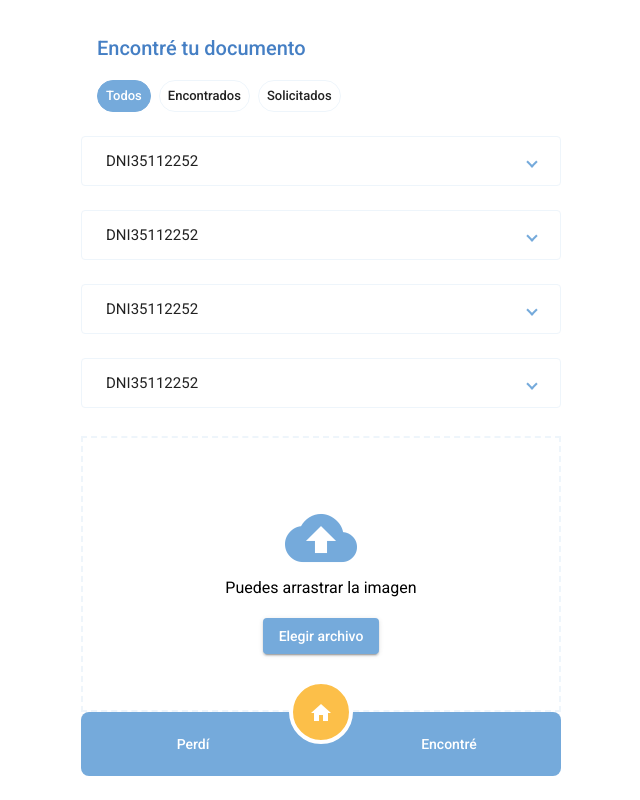
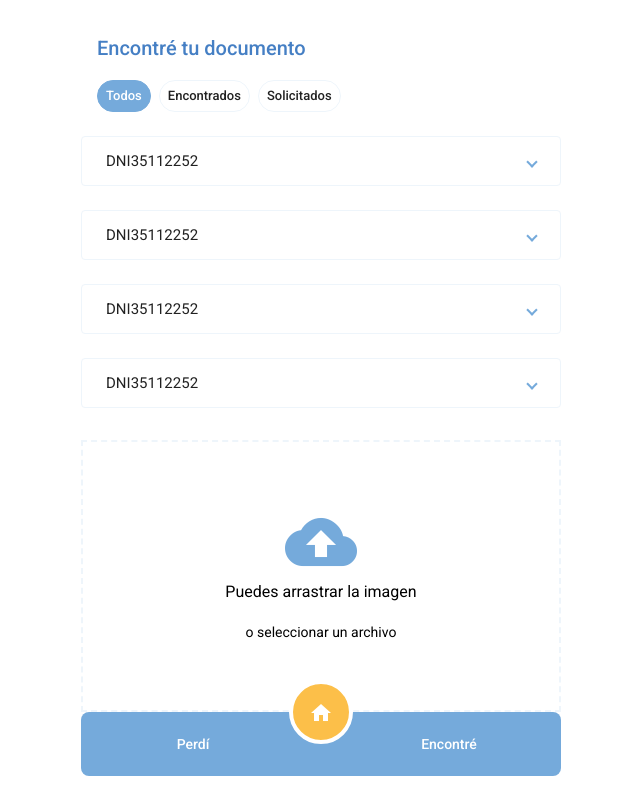
Before and after one commit to federico1818/encontretudocumento-web, an Angular app: page / in a window 1280 px wide. Shown: the whole page, without its empty margins (319-959 px from the left). Built offline with nearby package versions, Linux system fonts and the light colour scheme.

Commit message:
input file has File

```diff
--- a/src/app/shared/input-file/input-file.component.html
+++ b/src/app/shared/input-file/input-file.component.html
@@ -1,5 +1,8 @@
-<div class="container" fxLayout="column" fxLayoutAlign="center center">
-    <mat-icon color="primary">cloud_upload</mat-icon>
-    <h3>Puedes arrastrar la imagen</h3>
-    <button mat-raised-button color="primary">Elegir archivo</button>
-</div>
+<label>
+    <div class="container" fxLayout="column" fxLayoutAlign="center center">
+        <mat-icon color="primary">cloud_upload</mat-icon>
+        <h3>Puedes arrastrar la imagen</h3>
+        <p>o seleccionar un archivo</p>
+    </div>
+    <input type="file" (change)="onchange($event)">
+</label>
--- a/src/app/shared/input-file/input-file.component.scss
+++ b/src/app/shared/input-file/input-file.component.scss
@@ -1,3 +1,8 @@
+input[type="file"] {
+    visibility: hidden;
+    display: none;
+}
+
 .mat-icon {
     font-size: 72px;
     height: 72px;
--- a/src/app/shared/input-file/input-file.component.ts
+++ b/src/app/shared/input-file/input-file.component.ts
@@ -13,4 +13,12 @@ export class InputFileComponent implements OnInit {
     ngOnInit(): void {
     }
 
+    public onchange(event: Event): void {
+        if(this.hasFile(event))
+            console.log('Lalala')
+    }
+
+    protected hasFile(event: Event) {
+        return event.target['files'] && event.target['files'][0]
+    }
 }
```
